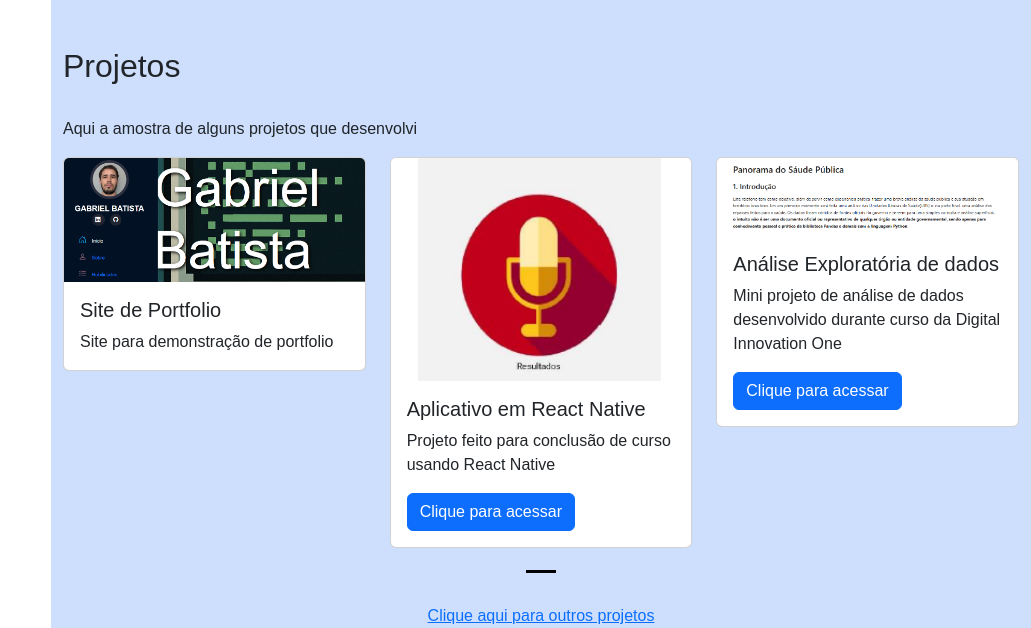
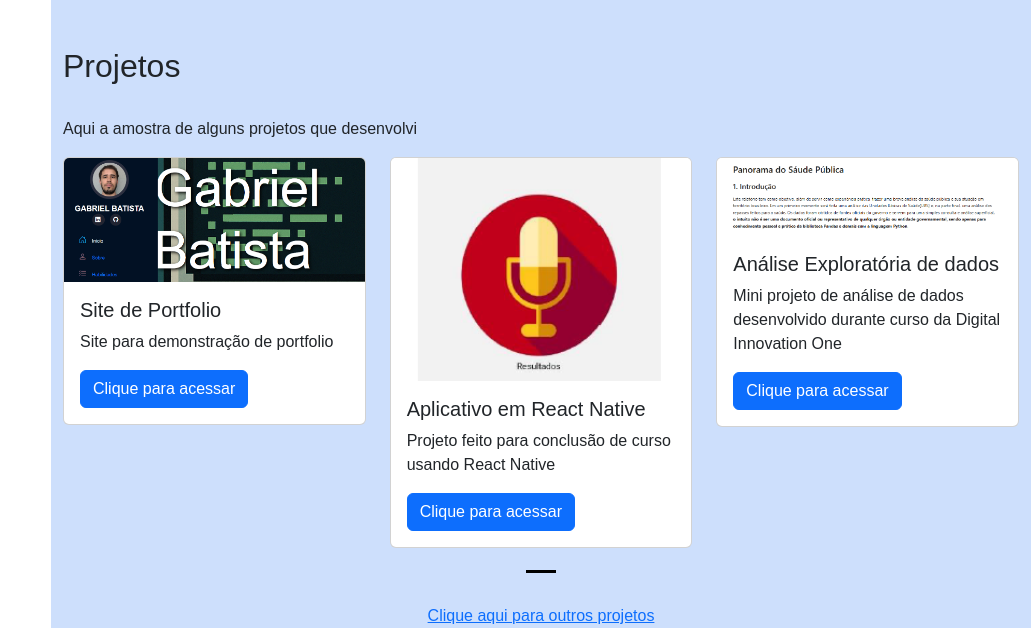
Before and after one commit to Gabatista/site, a Django app: page / in a window 1280 px wide. Shown: the part 2829-3457 px from the top of the page, without its empty margins (249-1280 px from the left). Run offline with Django 5.2, Linux system fonts and the light colour scheme; some libraries are stand-ins or nearby versions; some web fonts are replaced.

Commit message:
atualização de redirecionamento do site

```diff
--- a/port/templates/index.html
+++ b/port/templates/index.html
@@ -259,6 +259,7 @@
                                 <div class="card-body">
                                   <h5 class="card-title">Site de Portfolio</h5>
                                   <p class="card-text">Site para demonstração de portfolio</p>
+                                  <a href="https://github.com/Gabatista/site" class="btn btn-primary">Clique para acessar</a>
                                 </div>
                               </div>
                             </div>
```
